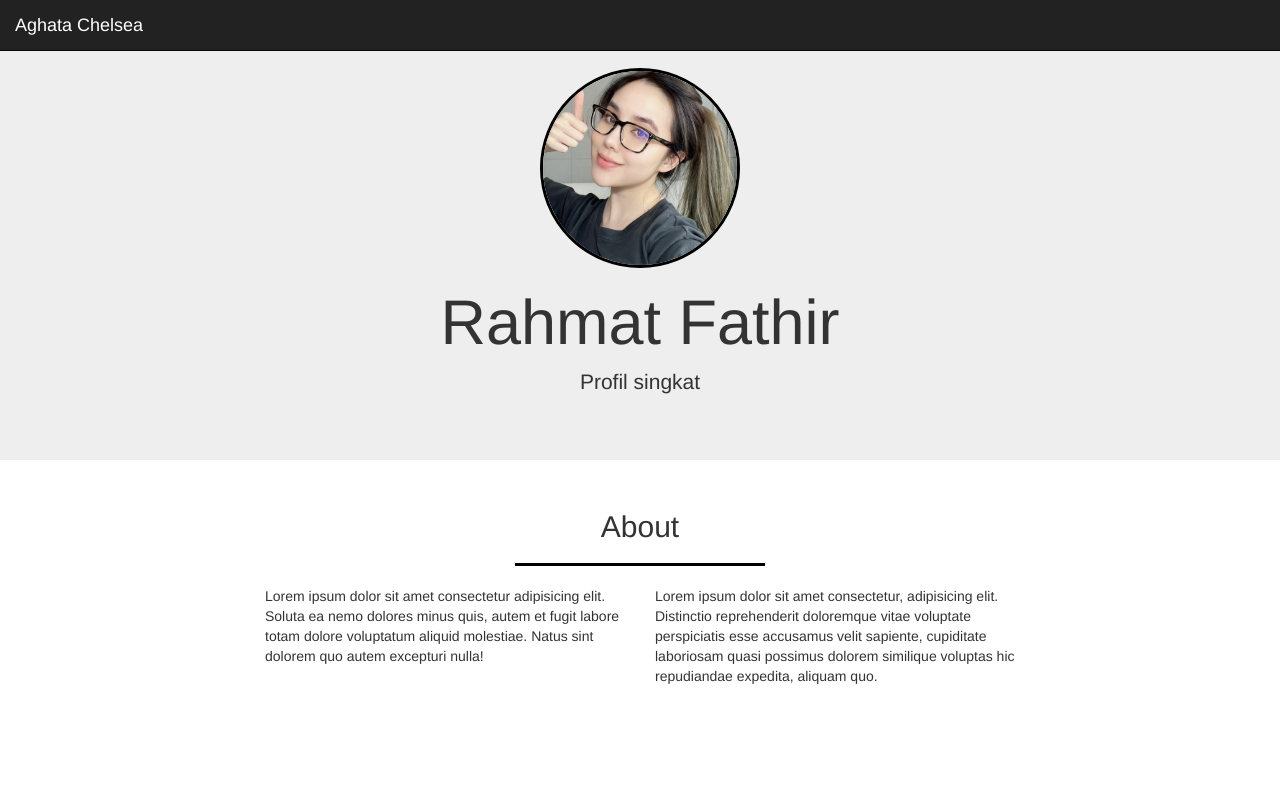
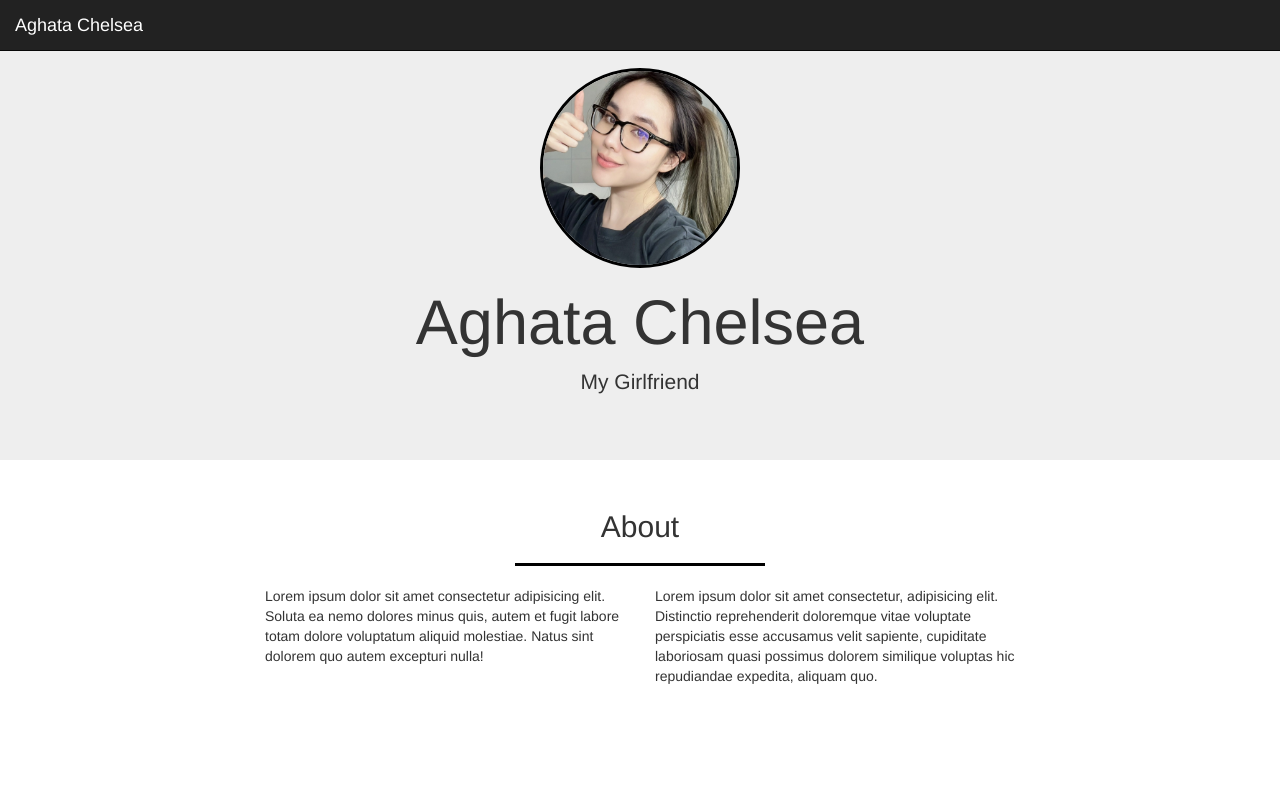
Before and after one commit to FathirCs/FathirCs.github.io, a plain HTML site: page index.html in a window 1280 px wide. Shown: the top 800 px of the page. Drawn offline with nearby package versions, Linux system fonts and the light colour scheme.

Commit message:
mengembalikan ke semula

```diff
--- a/index.html
+++ b/index.html
@@ -5,7 +5,7 @@
     <meta http-equiv="X-UA-Compatible" content="IE=edge">
     <meta name="viewport" content="width=device-width, initial-scale=1">
     <!-- The above 3 meta tags *must* come first in the head; any other head content must come *after* these tags -->
-    <title>Rahmat Fathir Ramadhani</title>
+    <title>Aghata Chelsea</title>
 
     <!-- Bootstrap -->
     <link rel="stylesheet" href="https://cdn.jsdelivr.net/npm/bootstrap@3.4.1/dist/css/bootstrap.min.css" integrity="sha384-HSMxcRTRxnN+Bdg0JdbxYKrThecOKuH5zCYotlSAcp1+c8xmyTe9GYg1l9a69psu" crossorigin="anonymous">
@@ -32,8 +32,8 @@
 <!-- jumbotron adalah salah satu class dalam css bootstrap untuk membuat di bawah ini -->
     <div class="jumbotron text-center">
       <img src="img/Chelsea.jpg" class=" img-circle">
-      <h1>Rahmat Fathir</h1>
-      <p>Profil singkat</p>
+      <h1>Aghata Chelsea</h1>
+      <p>My Girlfriend</p>
     </div>
 <!-- Akhir jumbotron -->
 
```
